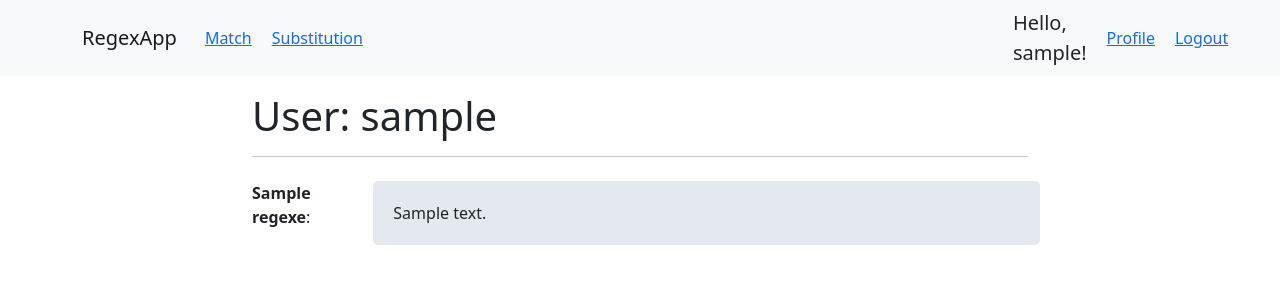
After one commit to v4filippoff/flask_regex_app, a Flask app: a page that uses app/templates/base.html in a window 1280 px wide. The commit adds this page. Shown: the top 300 px of the page. Run offline with Flask 2, Linux system fonts and the light colour scheme; a user stored in the database is signed in; tables that the repository leaves empty hold one stand-in row (values such as "Sample post").

Commit message:
Added profile view and template

```diff
--- a/app/accounts/templates/login.html
+++ b/app/accounts/templates/login.html
@@ -6,7 +6,7 @@
 
 {% block content %}
     <form action="" method="post">
-        {% include 'default_form.html' %}
+        {% include 'includes/default_form.html' %}
         <button type="submit" class="btn btn-primary">Login</button>
     </form>
 {% endblock %}
--- a/app/accounts/templates/signup.html
+++ b/app/accounts/templates/signup.html
@@ -6,7 +6,7 @@
 
 {% block content %}
     <form action="" method="post">
-        {% include 'default_form.html' %}
+        {% include 'includes/default_form.html' %}
         <button type="submit" class="btn btn-primary">Signup</button>
     </form>
 {% endblock %}
--- a/app/static/css/style.css
+++ b/app/static/css/style.css
@@ -11,7 +11,7 @@
 }
 
 .greeting_user {
-    margin-left: 750px;
+    margin-left: 650px;
     font-size: 20px;
     font-weight: 500;
 }
@@ -19,3 +19,9 @@
 .welcome-block {
     text-align: center;
 }
+
+.regex-content {
+    padding: 20px;
+    border-radius: 5px;
+    background-color: rgb(227, 233, 238);
+}
--- /dev/null
+++ b/app/templates/404.html
@@ -0,0 +1 @@
+<h1>Error 404</h1>
--- a/app/templates/base.html
+++ b/app/templates/base.html
@@ -30,6 +30,9 @@
                         Hello, {{ current_user.username }}!
                     </div>
                     <div class="d-flex align-items-center navbar-item">
+                        <a href="{{ url_for('profile', username=current_user.username) }}">Profile</a>
+                    </div>
+                    <div class="d-flex align-items-center navbar-item">
                         <a href="{{ url_for('accounts.logout') }}">Logout</a>
                     </div>
                 {% else %}
--- /dev/null
+++ b/app/templates/profile.html
@@ -0,0 +1,25 @@
+{% extends 'base.html' %}
+
+{% block title %}
+    User: {{ user.username }}
+{% endblock %}
+
+{% block content %}
+    <h1>User: {{ user.username }}</h1>
+    <hr>
+
+    <div class="user-regexes">
+        {% for regex in user.regexes %}
+            <div class="regex-block mt-4 row">
+                <div class="col-2">
+                    <b>{{ regex.name }}</b>:
+                </div>
+                <div class="col regex-content">
+                    {{ regex.content }}
+                </div>
+            </div>
+        {% else %}
+            No content
+        {% endfor %}
+    </div>
+{% endblock %}
--- a/app/views.py
+++ b/app/views.py
@@ -1,11 +1,11 @@
 import re
 
-from flask import request, render_template, redirect, url_for
+from flask import request, render_template, redirect, url_for, abort
 from flask_login import login_required, current_user
 
 from app import app, db
 from forms import RegexMatchForm, RegexSubstitutionForm, RegexSaveForm
-from models import Regex
+from models import Regex, User
 
 
 @app.route('/')
@@ -64,3 +64,18 @@ def save_regex():
         return redirect(url_for('index'))
 
     return render_template('save_regex.html', form=form)
+
+
+@app.route('/profile/<username>/')
+def profile(username):
+    user = User.query.filter_by(username=username).first()
+
+    if user:
+        return render_template('profile.html', user=user)
+    else:
+        abort(404)
+
+
+@app.errorhandler(404)
+def page_not_found(error):
+    return render_template('404.html')
```
